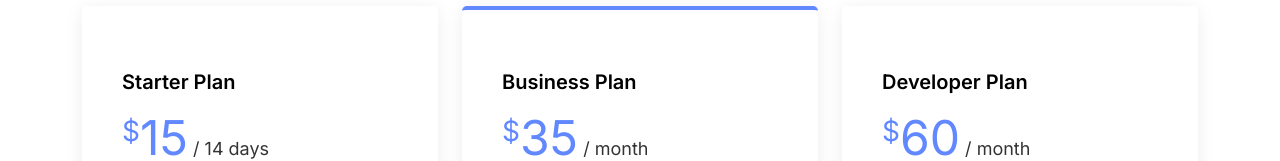
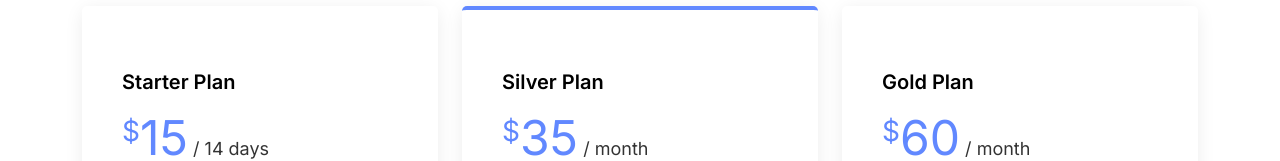
Before and after one commit to Unbekannt0/Unbekannt0.github.io, a plain HTML site: page winnycord/pricing.html in a window 1280 px wide. Shown: the part 497-658 px from the top of the page. Drawn offline with nearby package versions, Linux system fonts and the light colour scheme.

Commit message:
Update pricing.html

```diff
--- a/winnycord/pricing.html
+++ b/winnycord/pricing.html
@@ -100,7 +100,7 @@
 
           <div class="col-lg-4" data-aos="fade-up" data-aos-delay="200">
             <div class="pricing-item featured">
-              <h3>Business Plan</h3>
+              <h3>Silver Plan</h3>
               <h4><sup>$</sup>35<span> / month</span></h4>
               <ul>
                 <li><i class="bi bi-check"></i> 35 Accounts available (per day)</li>
@@ -115,7 +115,7 @@
 
           <div class="col-lg-4" data-aos="fade-up" data-aos-delay="300">
             <div class="pricing-item">
-              <h3>Developer Plan</h3>
+              <h3>Gold Plan</h3>
               <h4><sup>$</sup>60<span> / month</span></h4>
               <ul>
                 <li><i class="bi bi-check"></i> 50 Accounts available (per day)</li>
```
